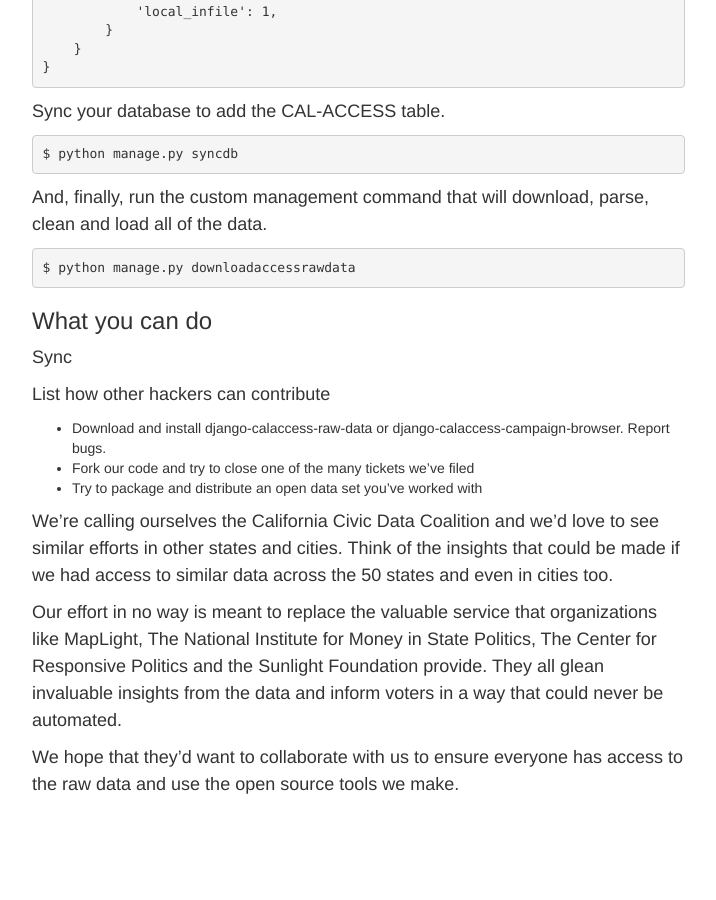
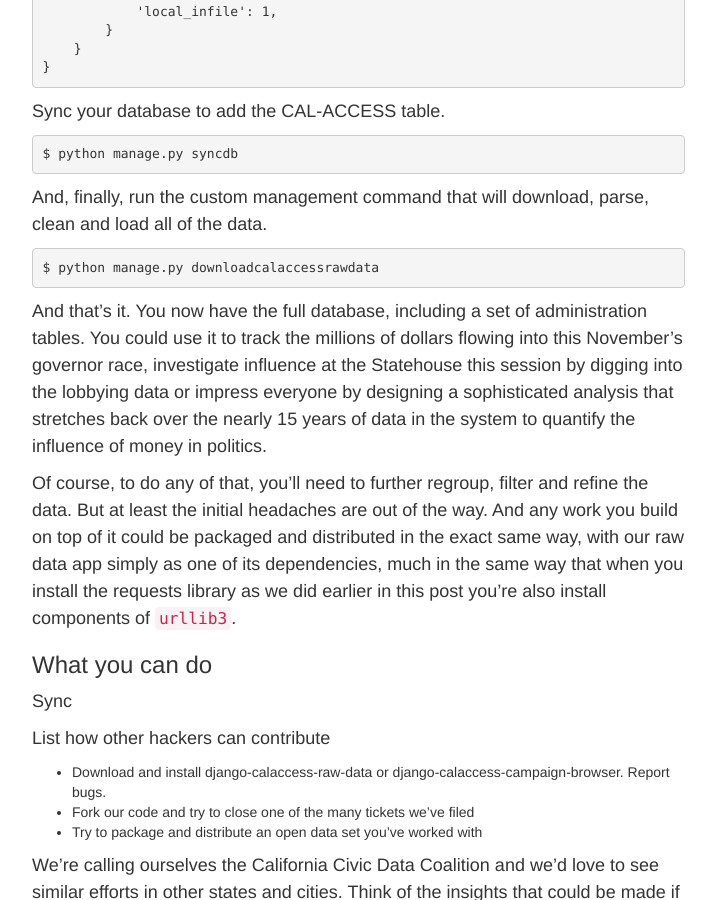
Before and after one commit to palewire/californiacivicdata.org, a Jekyll site: the page built from _posts/2015-01-01-pluggable-data.markdown, in a window 1280 px wide and 900 px high, scrolled down 3312 px. Shown: the whole window, without its empty margins (38-754 px from the left). Built offline with Jekyll 4.4.1, drawn with Linux system fonts in a browser that asks for light colours; before the commit the page ends 4120 px from its top, so only the background shows below that.

Commit message:
Updated 2015-01-01-pluggable-data.markdown

````diff
--- a/_posts/2015-01-01-pluggable-data.markdown
+++ b/_posts/2015-01-01-pluggable-data.markdown
@@ -110,8 +110,12 @@
 And, finally, run the custom management command that will download, parse, clean and load all of the data.
 
 ``` bash
-$ python manage.py downloadaccessrawdata
+$ python manage.py downloadcalaccessrawdata
 ```
+
+And that's it. You now have the full database, including a set of administration tables. You could use it to track the millions of dollars flowing into this November's governor race, investigate influence at the Statehouse this session by digging into the lobbying data or impress everyone by designing a sophisticated analysis that stretches back over the nearly 15 years of data in the system to quantify the influence of money in politics.
+
+Of course, to do any of that, you'll need to further regroup, filter and refine the data. But at least the initial headaches are out of the way. And any work you build on top of it could be packaged and distributed in the exact same way, with our raw data app simply as one of its dependencies, much in the same way that when you install the requests library as we did earlier in this post you're also install components of [``urllib3``](http://urllib3.readthedocs.org/en/latest/).
 
 ### What you can do
 
````
